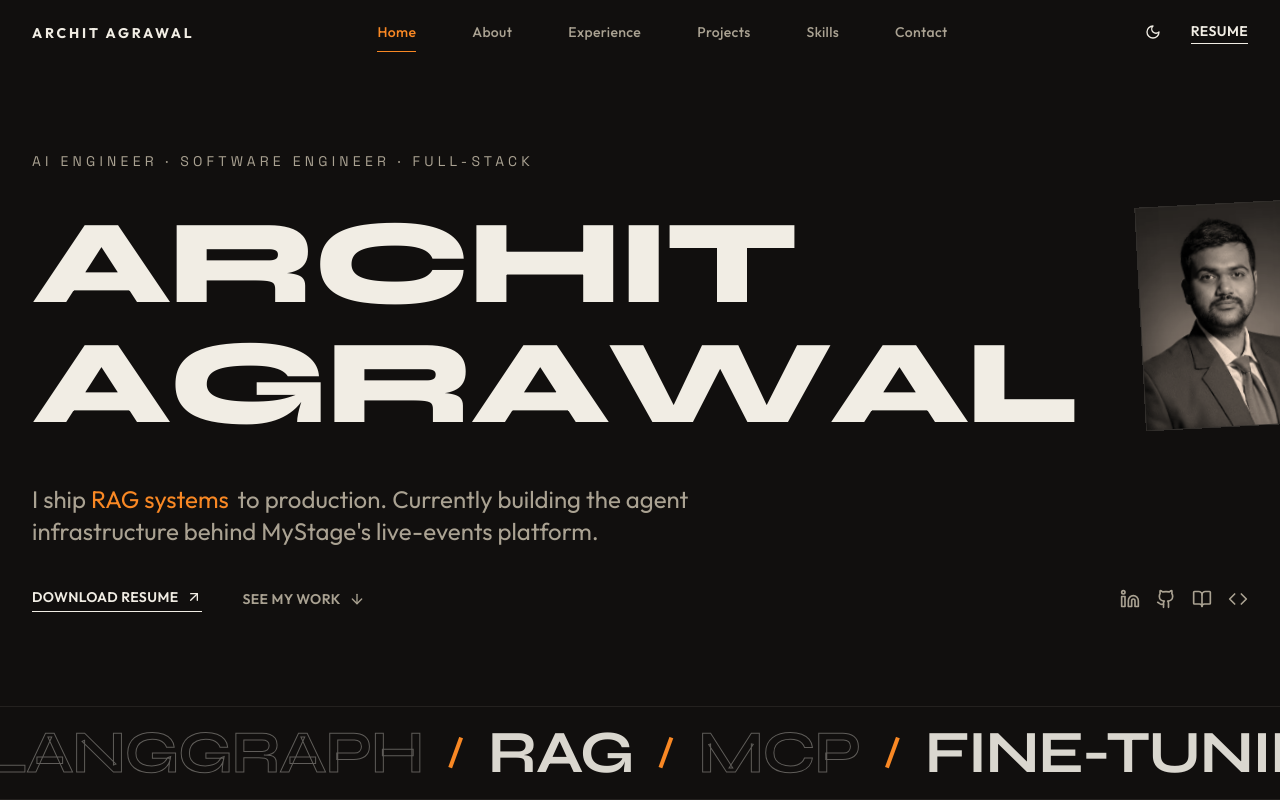
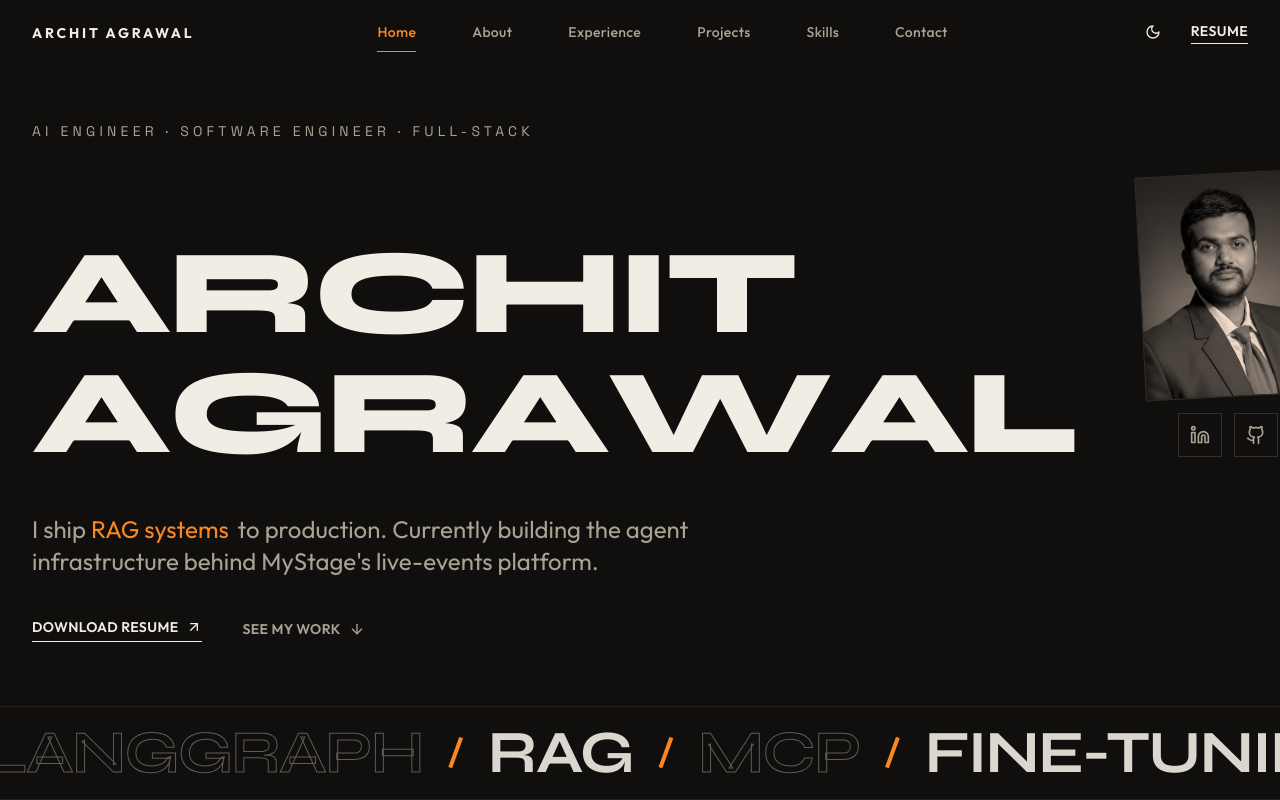
Before and after one commit to architagrawal/my-portfolio, a Next.js app: page / in a window 1280 px wide. Shown: the top 800 px of the page. Built offline with nearby package versions, Linux system fonts and the light colour scheme.

Commit message:
feat: move LinkedIn/GitHub under hero photo, drop other socials
Co-Authored-By: Claude Fable 5 <noreply@anthropic.com>

```diff
--- a/components/sections/Hero.tsx
+++ b/components/sections/Hero.tsx
@@ -2,22 +2,13 @@
 
 import { useState, useEffect } from "react";
 import { motion, AnimatePresence } from "framer-motion";
-import {
-  ArrowDown,
-  ArrowUpRight,
-  Github,
-  Linkedin,
-  Code,
-  BookOpen,
-} from "lucide-react";
+import { ArrowDown, ArrowUpRight, Github, Linkedin } from "lucide-react";
 import Image from "next/image";
 import { Marquee } from "@/components/ui/marquee";
 
 const socials = [
   { icon: Linkedin, href: "https://www.linkedin.com/in/agrawal-archit", label: "LinkedIn" },
   { icon: Github, href: "https://github.com/architagrawal", label: "GitHub" },
-  { icon: BookOpen, href: "https://medium.com/@architagrawal000", label: "Medium" },
-  { icon: Code, href: "https://leetcode.com/architagrawal000", label: "LeetCode" },
 ];
 
 const crafts = ["AI agents", "agentic workflows", "RAG systems", "LLM evals", "full-stack products"];
@@ -125,11 +116,12 @@ export default function Hero() {
           </h1>
 
           <motion.div
-            initial={{ opacity: 0, y: 24, rotate: 0 }}
-            animate={{ opacity: 1, y: 0, rotate: -3 }}
+            initial={{ opacity: 0, y: 24 }}
+            animate={{ opacity: 1, y: 0 }}
             transition={{ duration: 0.8, delay: 0.7, ease: [0.22, 1, 0.36, 1] }}
-            className="relative w-36 h-48 sm:w-44 sm:h-56 shrink-0 border border-border overflow-hidden lg:mb-4 group"
+            className="shrink-0 lg:mb-4 flex flex-col items-center gap-4"
           >
+            <div className="relative w-36 h-48 sm:w-44 sm:h-56 border border-border overflow-hidden -rotate-3 group">
               <Image
                 src="/archit-profile.webp"
                 alt="Archit Agrawal"
@@ -140,6 +132,21 @@ export default function Hero() {
                 quality={85}
               />
               <div className="absolute inset-0 bg-primary/20 mix-blend-multiply group-hover:opacity-0 transition-opacity duration-700" />
+            </div>
+            <div className="flex items-center gap-3">
+              {socials.map(({ icon: Icon, href, label }) => (
+                <a
+                  key={label}
+                  href={href}
+                  target="_blank"
+                  rel="noopener noreferrer"
+                  aria-label={label}
+                  className="w-11 h-11 flex items-center justify-center border border-border text-muted-foreground hover:text-primary hover:border-primary transition-colors"
+                >
+                  <Icon className="w-5 h-5" />
+                </a>
+              ))}
+            </div>
           </motion.div>
         </div>
 
@@ -176,21 +183,6 @@ export default function Hero() {
             See My Work
             <ArrowDown className="w-4 h-4 transition-transform group-hover:translate-y-0.5" />
           </button>
-
-          <div className="flex items-center gap-4 ml-auto">
-            {socials.map(({ icon: Icon, href, label }) => (
-              <a
-                key={label}
-                href={href}
-                target="_blank"
-                rel="noopener noreferrer"
-                aria-label={label}
-                className="text-muted-foreground hover:text-primary transition-colors"
-              >
-                <Icon className="w-5 h-5" />
-              </a>
-            ))}
-          </div>
         </motion.div>
       </div>
 
```
Lines whose indentation alone changed are shown as unchanged.
